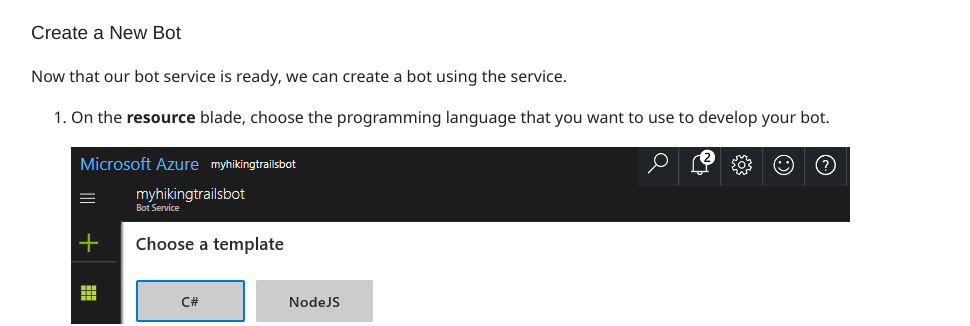
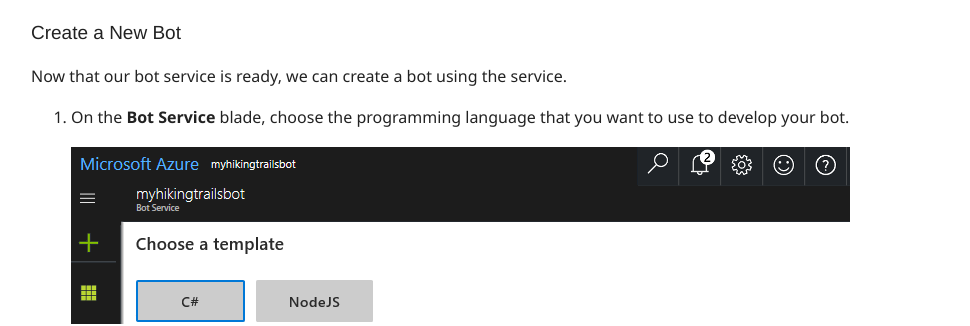
Before and after one commit to scook-valorem/bot-in-a-day, a Jekyll site: the page built from bot.md, in a window 1280 px wide and 900 px high, scrolled down 1442 px. Shown: the part 154-480 px from the top of the window, without its empty margins (244-1214 px from the left). Built offline with Jekyll 4.4.1, drawn with Linux system fonts in a browser that asks for light colours; nearby versions of some CDN libraries.

Commit message:
Update bot.md

```diff
--- a/bot.md
+++ b/bot.md
@@ -42,7 +42,7 @@
 
 Now that our bot service is ready, we can create a bot using the service.
 
-1. On the **resource** blade, choose the programming language that you want to use to develop your bot.
+1. On the **Bot Service** blade, choose the programming language that you want to use to develop your bot.
 
 	![language](./media/azure-bot-service-coding-language.png)
 
```
